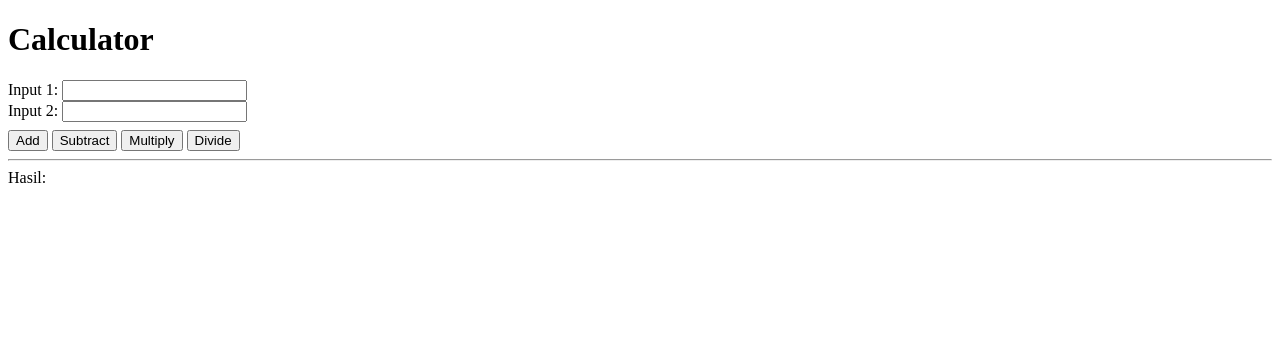
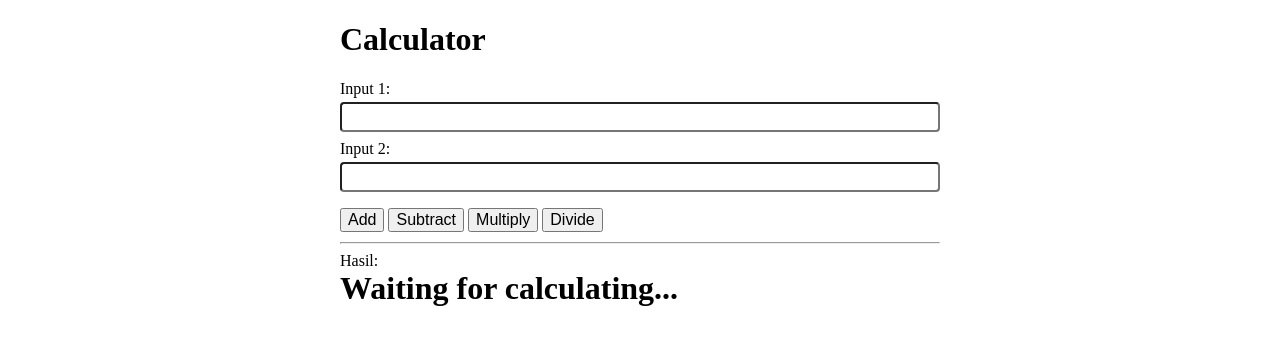
Before and after one commit to dicodingacademy/ilt5-calculator-app, a website built with webpack: page index.html in a window 1280 px wide. Built offline with nearby package versions, Linux system fonts and the light colour scheme.

Commit message:
Add styling, add test case description, dsb.

```diff
--- a/index.html
+++ b/index.html
@@ -4,27 +4,28 @@
     <meta charset="UTF-8" />
     <meta http-equiv="X-UA-Compatible" content="IE=edge" />
     <meta name="viewport" content="width=device-width, initial-scale=1.0" />
-    <title>Calculator</title>
 
-    <link rel="stylesheet" href="src/styles/styles.css">
+    <title>Calculator App</title>
   </head>
   <body>
     <main>
+      <div class="container">
+        <div class="main-wrapper">
           <h1>Calculator</h1>
           <form>
-        <div>
+            <div class="form-group">
               <label for="input1">
                 Input 1:
                 <input type="number" id="input1" />
               </label>
             </div>
-        <div>
+            <div class="form-group">
               <label for="input2">
                 Input 2:
                 <input type="number" id="input2" />
               </label>
             </div>
-        <div class="form-group">
+            <div class="submit-btn-group">
               <button type="submit">Add</button>
               <button type="submit">Subtract</button>
               <button type="submit">Multiply</button>
@@ -33,9 +34,12 @@
           </form>
 
           <hr />
-      <div>
+
+          <div class="result-container">
             <div>Hasil:</div>
-        <div id="result"></div>
+            <div id="result">Waiting for calculating...</div>
+          </div>
+        </div>
       </div>
     </main>
   </body>
--- a/src/scripts/index.js
+++ b/src/scripts/index.js
@@ -1,4 +1,4 @@
-import '../styles/styles.css'
+import '../styles/styles.css';
 
 import Calculator from './Calculator';
 
@@ -45,13 +45,22 @@ window.addEventListener('DOMContentLoaded', () => {
         result = Calculator.addTwoNumber(data.firstNumber, data.secondNumber);
         break;
       case 'subtract':
-        result = Calculator.subtractTwoNumber(data.firstNumber, data.secondNumber);
+        result = Calculator.subtractTwoNumber(
+          data.firstNumber,
+          data.secondNumber,
+        );
         break;
       case 'multiply':
-        result = Calculator.multiplyTwoNumber(data.firstNumber, data.secondNumber);
+        result = Calculator.multiplyTwoNumber(
+          data.firstNumber,
+          data.secondNumber,
+        );
         break;
       case 'divide':
-        result = Calculator.divideTwoNumber(data.firstNumber, data.secondNumber);
+        result = Calculator.divideTwoNumber(
+          data.firstNumber,
+          data.secondNumber,
+        );
         break;
       default:
         alert('Operator tak diketahui');
@@ -69,12 +78,12 @@ function isFormValidated(data) {
   return filteredValues.length === 0;
 }
 
-function convertStringToNumber(string) {
-  if (!(typeof string === 'string')) {
-    throw new Error('Parameter `string` bukan bertipe string');
+function convertStringToNumber(value) {
+  if (!(typeof value === 'string')) {
+    throw new Error('Parameter `value` bukan bertipe string');
   }
 
-  return Number(string);
+  return Number(value);
 }
 
 function setInputElementsToEmpty(element) {
--- a/src/styles/styles.css
+++ b/src/styles/styles.css
@@ -1,3 +1,49 @@
+*,
+*::after,
+*::before {
+  box-sizing: border-box;
+}
+
+body {
+  min-height: 100vh;
+}
+
+.container {
+  max-width: 600px;
+  margin-inline: auto;
+}
+
+/* FORM */
+input,
+button[type='submit'] {
+  font-size: 1rem;
+}
+
+input {
+  display: block;
+  padding: 0.25rem 0.4rem;
+  width: 100%;
+  margin-block-start: 4px;
+
+  transition: 0.15s ease-in-out;
+  border-radius: 4px;
+  outline: none;
+}
+
+input:focus {
+  box-shadow: 0 0 0 4px #00000033;
+}
+
 .form-group {
-    margin-block: 8px;
+  margin-block: 8px;
 }
+
+.submit-btn-group {
+  margin-block: 16px 10px;
+}
+
+/* FORM */
+.result-container #result {
+  font-size: 2rem;
+  font-weight: bold;
+}
```
Also changed, not shown: spec/calculator.spec.js (+7 -0 lines). Lines whose indentation alone changed are shown as unchanged.
